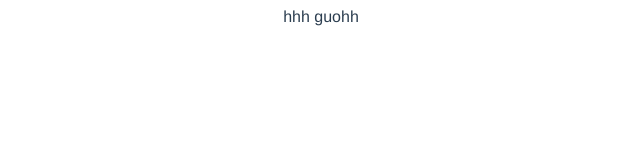
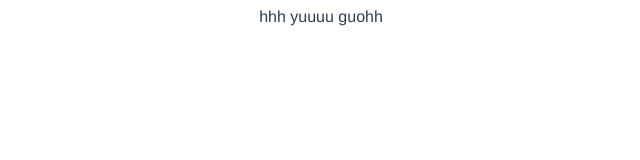
Before and after one commit to wangyifeng-cmd/mall, a Vue app: page /#/ in a window 1280 px wide. Shown: the top 160 px of the page, without its empty margins (319-959 px from the left). Built offline with nearby package versions, Linux system fonts and the light colour scheme.

Commit message:
[test]:解决冲突

```diff
--- a/src/views/Home.vue
+++ b/src/views/Home.vue
@@ -1,6 +1,7 @@
 <template>
     <div>
         hhh
+        yuuuu
         guohh
     </div>
 </template>
```
